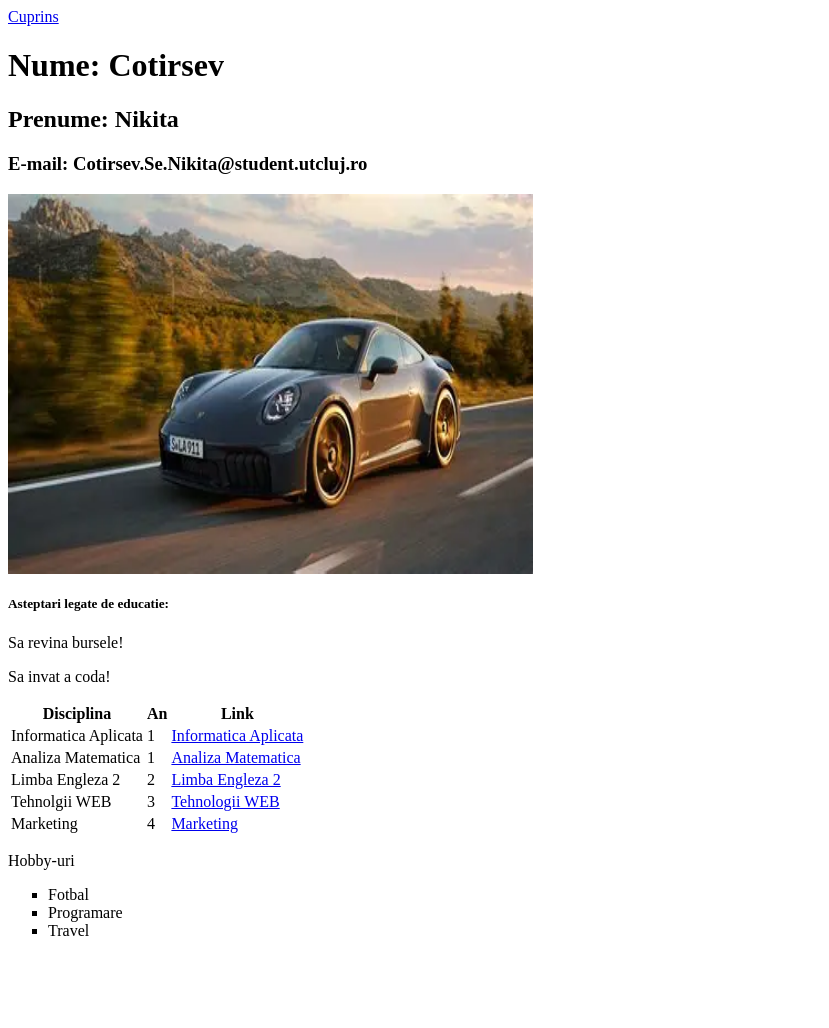
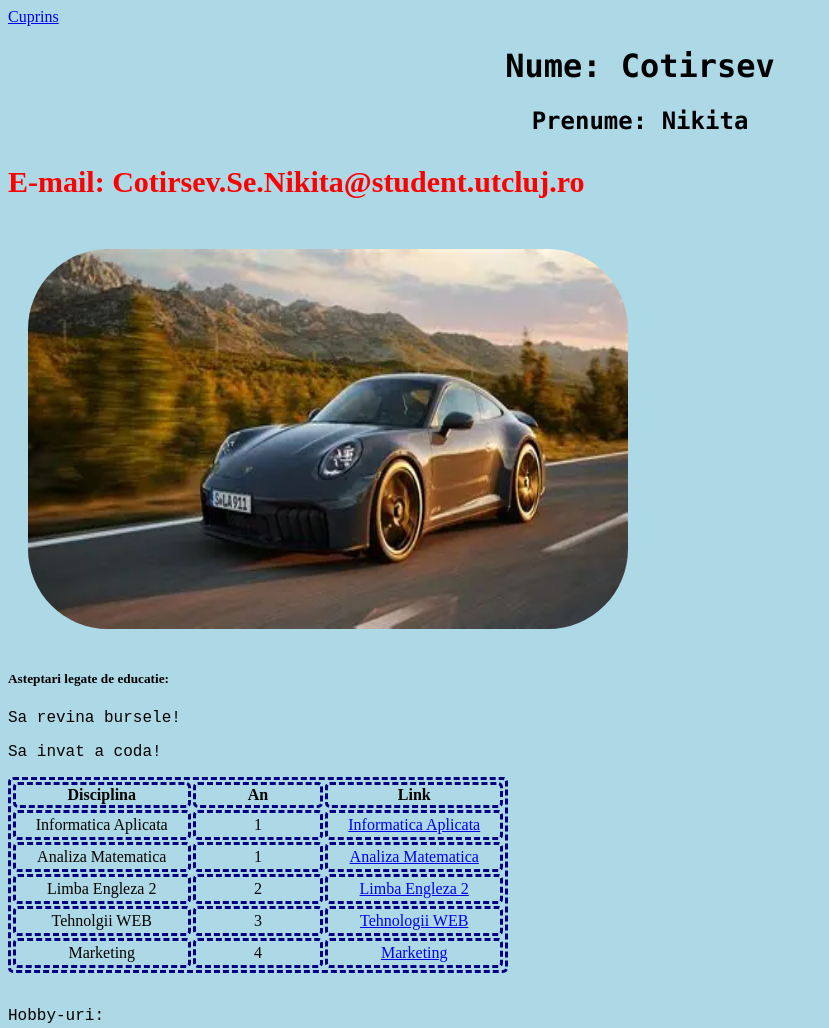
Before and after one commit to NikitaCotirsev/Portofoliu, a plain HTML site: page L5/index.html in a window 1280 px wide. Shown: the top 1028 px of the page, without its empty margins (0-829 px from the left). Before the commit the page ends 956 px from the top, so only its background shows below. Drawn offline with Linux system fonts and the light colour scheme.

Commit message:
Add files via upload

```diff
--- a/L5/index.html
+++ b/L5/index.html
@@ -1,14 +1,15 @@
 <html>
 	<head>
 		<title>Student</title>
+                <link rel="stylesheet" href="style.css">
 	</head>
 
 	<body>
-  <a href="cuprins.html"> Cuprins</a>
+  <a href="cuprins.html"> Cuprins </a>
 		<h1> Nume: Cotirsev  </h1>
                 <h2> Prenume: Nikita </h2>
-                <h3> E-mail: Cotirsev.Se.Nikita@student.utcluj.ro  </h3>
-              <img src="images\Picture1.jpg" width="525px" height="380px" > </img>
+                <h3 class="color-red big-text"> E-mail: Cotirsev.Se.Nikita@student.utcluj.ro  </h3>
+              <img id="rounded-img" src="images\Picture1.jpg" width="525px" height="380px" > </img>
 
 <h5> Asteptari legate de educatie: </h5>
 <p> Sa revina bursele! </p>
@@ -22,35 +23,35 @@
 <tr>
 <td> Informatica Aplicata </td>
 <td> 1</td>
-<td> <a href="https://etti.utcluj.ro/files/Acasa/Site/FiseDisciplina/EaRo/06.pdf">Informatica Aplicata </a>  <td>
+<td> <a href="https://etti.utcluj.ro/files/Acasa/Site/FiseDisciplina/EaRo/06.pdf">Informatica Aplicata </a>  </td>
 </tr>
 
 <tr>
 <td> Analiza Matematica </td>
 <td> 1</td>
-<td> <a href="https://etti.utcluj.ro/files/Acasa/Site/FiseDisciplina/EaRo/01.pdf">Analiza Matematica </a>  <td>
+<td> <a href="https://etti.utcluj.ro/files/Acasa/Site/FiseDisciplina/EaRo/01.pdf">Analiza Matematica </a>  </td>
 </tr>
 
 <tr>
 <td> Limba Engleza 2 </td>
 <td> 2</td>
-<td> <a href="https://etti.utcluj.ro/files/Acasa/Site/FiseDisciplina/EaRo/21_10.pdf"> Limba Engleza 2  </a>  <td>
+<td> <a href="https://etti.utcluj.ro/files/Acasa/Site/FiseDisciplina/EaRo/21_10.pdf"> Limba Engleza 2  </a>  </td>
 </tr>
 
 <tr>
 <td> Tehnolgii WEB </td>
 <td> 3</td>
-<td> <a href="https://etti.utcluj.ro/files/Acasa/Site/FiseDisciplina/EaRo/35.pdf">Tehnologii WEB </a>  <td>
+<td> <a href="https://etti.utcluj.ro/files/Acasa/Site/FiseDisciplina/EaRo/35.pdf">Tehnologii WEB </a>  </td>
 </tr>
 
 <tr>
 <td> Marketing </td>
 <td> 4 </td>
-<td> <a href="https://etti.utcluj.ro/files/Acasa/Site/FiseDisciplina/EaRo/57_20.pdf">Marketing </a>  <td>
+<td> <a href="https://etti.utcluj.ro/files/Acasa/Site/FiseDisciplina/EaRo/57_20.pdf">Marketing </a>  </td>
 </tr>
 </table>
-
-<p> Hobby-uri </p>
+<br>
+<p> Hobby-uri: </p>
 <ul type="square">
 <li> Fotbal </li>
 <li> Programare </li>
--- /dev/null
+++ b/L5/style.css
@@ -0,0 +1,41 @@
+ h1,h2 {
+	text-align: center;
+ 	font-family: "Lucida Console", "Courier New", monospace;
+
+ }
+h3,h5 {
+ 	font-family: "Times New Roman", Times, serif;
+}
+.color-red {
+	color: red;
+}
+.big-text {
+	font-size: 30px;
+}
+ #rounded-img {
+border-radius: 100px;
+border: 0px solid #ddd;
+padding: 20px;
+width: 600px;
+}
+body {
+  background-color: lightblue;
+}
+table, th, td {
+  border: 3px solid navy;
+   border-style: dashed;
+ width: 500px;
+border-radius: 5px;
+}
+
+td {
+  text-align: center;
+  padding: 3px;
+
+}
+p {
+  font-family: "Papyrus", "Courier New", Fantasy;
+}
+ li {
+ font-family: "Lucida Handwriting",cursive;
+}
```
